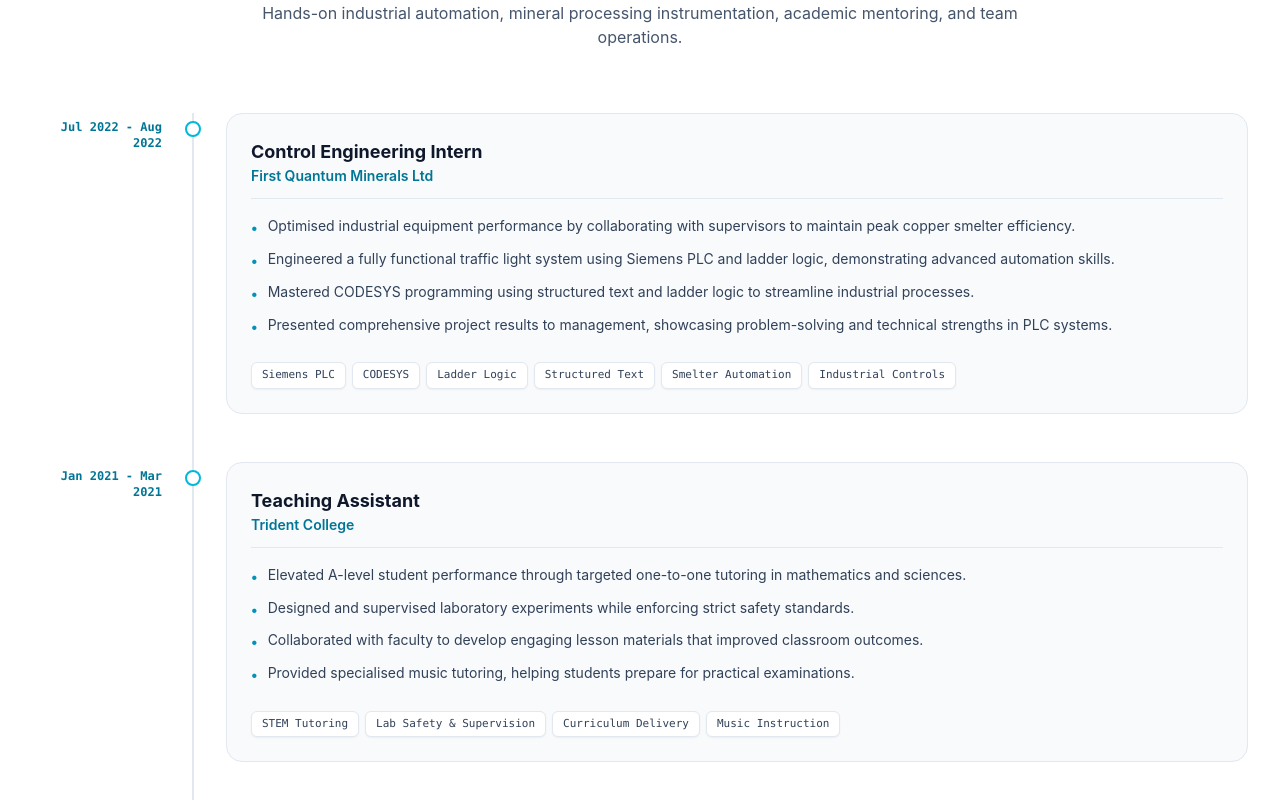
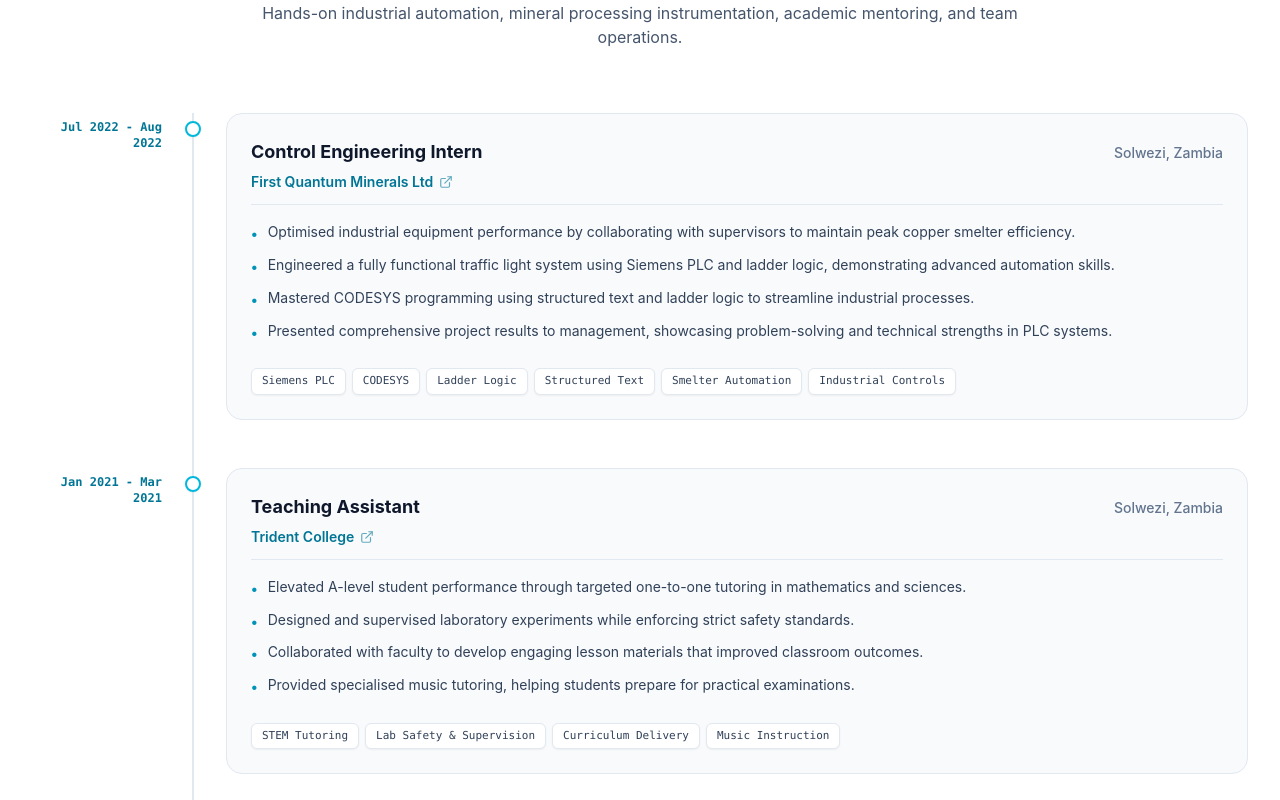
Before and after one commit to Spades2002/My-Website-, a React (Vite) app: page / in a window 1280 px wide. Shown: the part 5360-6160 px from the top of the page. Built offline with nearby package versions, Linux system fonts and the light colour scheme.

Commit message:
feat(experience): add company links and locations
Updated the experience interface and component to include company URLs and location details, improving transparency and detail for each professional role.

```diff
--- a/src/components/Experience.tsx
+++ b/src/components/Experience.tsx
@@ -1,5 +1,5 @@
 import React from 'react';
-import { Briefcase, Calendar } from 'lucide-react';
+import { Briefcase, Calendar, ExternalLink } from 'lucide-react';
 import { motion } from 'motion/react';
 import { PORTFOLIO_DATA } from '../data/portfolioData';
 
@@ -39,18 +39,41 @@
                 transition={{ duration: 0.2 }}
                 className="rounded-2xl bg-slate-50 dark:bg-slate-900/60 border border-slate-200 dark:border-slate-800/90 p-6 hover:shadow-md transition-all space-y-4"
               >
-                <div className="flex flex-col sm:flex-row sm:items-center justify-between gap-1 pb-3 border-b border-slate-200 dark:border-slate-800/80">
-                  <div>
+                <div className="pb-3 border-b border-slate-200 dark:border-slate-800/80 space-y-1.5">
+                  {/* Role Name (Left) & City/Country Location (Right-aligned, same line) */}
+                  <div className="flex items-baseline justify-between gap-4">
                     <h3 className="text-lg font-bold text-slate-900 dark:text-white">
                       {item.role}
                     </h3>
-                    <div className="text-sm font-semibold text-cyan-700 dark:text-cyan-400">
-                      {item.company}
+                    {item.location && (
+                      <span className="text-xs sm:text-sm font-medium text-slate-500 dark:text-slate-400 shrink-0 text-right">
+                        {item.location}
+                      </span>
+                    )}
+                  </div>
+
+                  {/* Company Name as Hyperlink (Same color) */}
+                  <div className="flex items-center justify-between gap-2">
+                    {item.companyUrl ? (
+                      <a
+                        href={item.companyUrl}
+                        target="_blank"
+                        rel="noopener noreferrer"
+                        className="text-sm font-semibold text-cyan-700 dark:text-cyan-400 hover:underline inline-flex items-center gap-1.5 transition-colors group/link"
+                        title={`Visit ${item.company} website`}
+                      >
+                        <span>{item.company}</span>
+                        <ExternalLink className="w-3.5 h-3.5 opacity-60 group-hover/link:opacity-100 transition-opacity" />
+                      </a>
+                    ) : (
+                      <div className="text-sm font-semibold text-cyan-700 dark:text-cyan-400">
+                        {item.company}
+                      </div>
+                    )}
+                    <div className="sm:hidden inline-flex items-center gap-1.5 text-xs font-mono text-cyan-700 dark:text-cyan-400 font-semibold">
+                      <Calendar className="w-3.5 h-3.5" />
+                      <span>{item.period}</span>
                     </div>
-                  </div>
-                  <div className="sm:hidden inline-flex items-center gap-1.5 text-xs font-mono text-cyan-700 dark:text-cyan-400 pt-1 font-semibold">
-                    <Calendar className="w-3.5 h-3.5" />
-                    <span>{item.period}</span>
                   </div>
                 </div>
 
--- a/src/data/portfolioData.ts
+++ b/src/data/portfolioData.ts
@@ -35,6 +35,8 @@
   id: string;
   role: string;
   company: string;
+  companyUrl?: string;
+  location?: string;
   period: string;
   bullets: string[];
   skills: string[];
@@ -314,6 +316,8 @@
       id: "fqm-intern",
       role: "Control Engineering Intern",
       company: "First Quantum Minerals Ltd",
+      companyUrl: "https://www.first-quantum.com/",
+      location: "Solwezi, Zambia",
       period: "Jul 2022 - Aug 2022",
       bullets: [
         "Optimised industrial equipment performance by collaborating with supervisors to maintain peak copper smelter efficiency.",
@@ -327,6 +331,8 @@
       id: "trident",
       role: "Teaching Assistant",
       company: "Trident College",
+      companyUrl: "https://trident-schools.com/",
+      location: "Solwezi, Zambia",
       period: "Jan 2021 - Mar 2021",
       bullets: [
         "Elevated A-level student performance through targeted one-to-one tutoring in mathematics and sciences.",
@@ -340,6 +346,8 @@
       id: "fqm-assistant",
       role: "Technical Team Assistant",
       company: "First Quantum Minerals Ltd",
+      companyUrl: "https://www.first-quantum.com/",
+      location: "Solwezi, Zambia",
       period: "Nov 2018 - Dec 2018",
       bullets: [
         "Improved machinery reliability through proactive monitoring and maintenance in copper smelting operations.",
```
